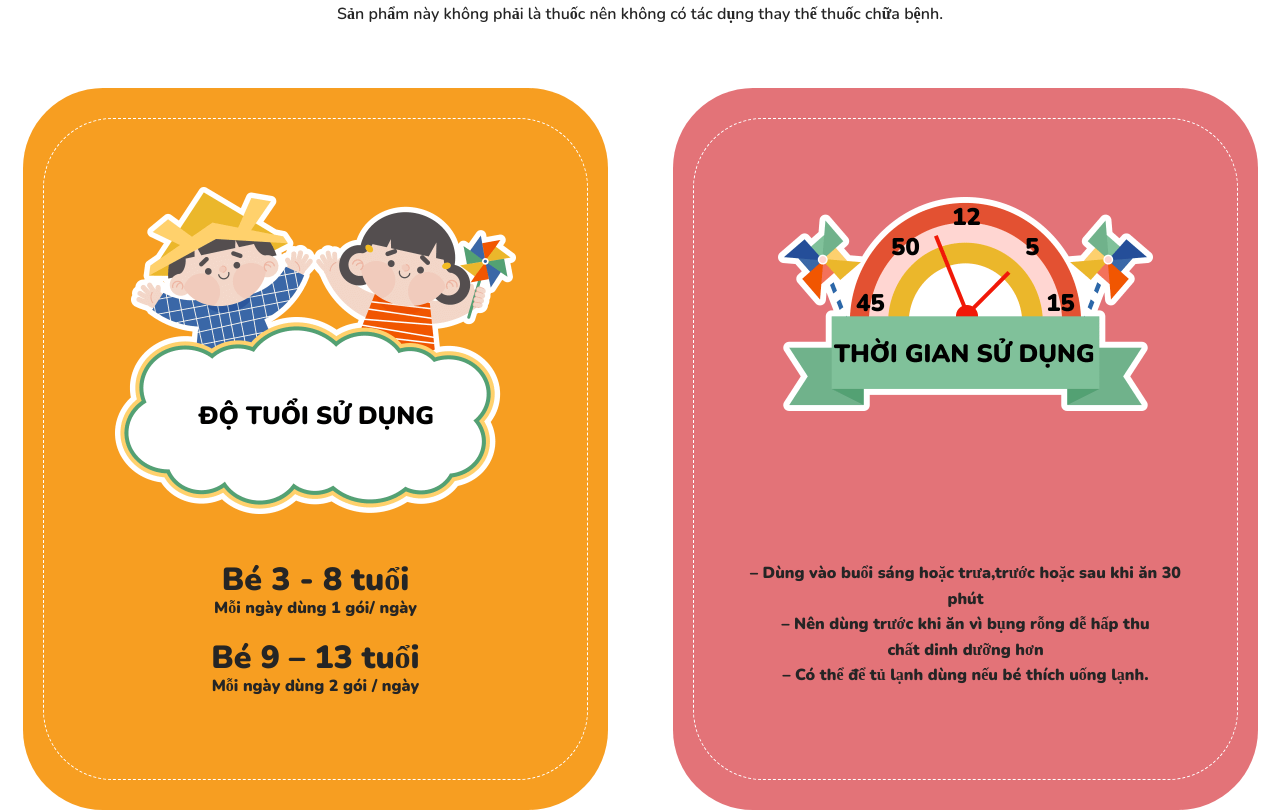
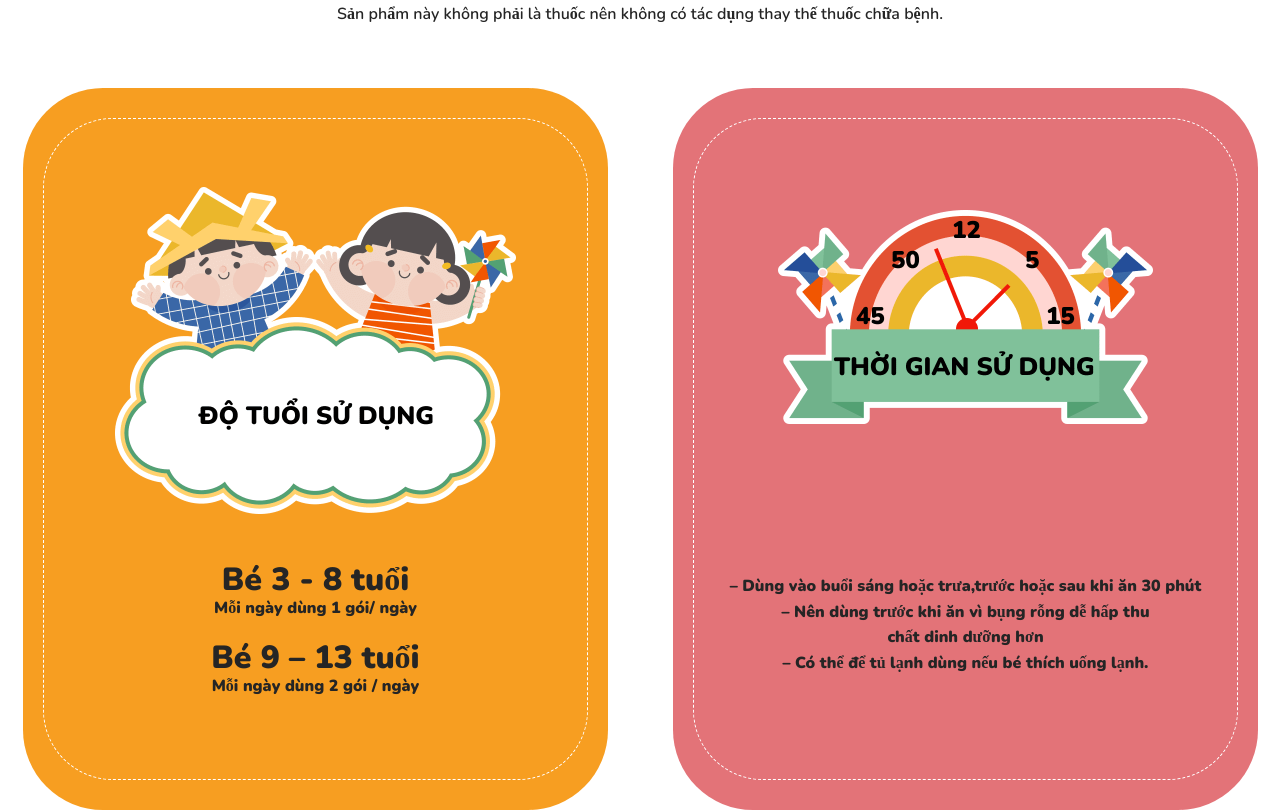
Before and after one commit to ezavn/SoobinBaby, a React (Create React App) app: page / in a window 1280 px wide. Shown: the part 7104-7916 px from the top of the page. Built offline with nearby package versions, Linux system fonts and the light colour scheme; a web font is replaced by a local one.

Commit message:
Update ins card

```diff
--- a/src/components/Instruct.js
+++ b/src/components/Instruct.js
@@ -73,7 +73,7 @@ export default function Instruct() {
             data-aos-easing="ease-out-cubic"
             data-aos-duration="1800"
           >
-            <div className="flex flex-col justify-center items-center rounded-[70px] border border-dashed border-white lg:pt-[68px] pt-[38px] pb-[40px] lg:pb-[80px] px-[10px] h-full">
+            <div className="flex flex-col justify-center items-center rounded-[70px] border border-dashed border-white lg:pt-[68px] pt-[38px] pb-[40px] lg:pb-[80px] px-[10px] lg:px-0 h-full">
               <div className="mb-[50px] md:mb-[100px] lg:mb-[150px]">
                 <img
                   className="w-[260px] lg:w-auto"
```
